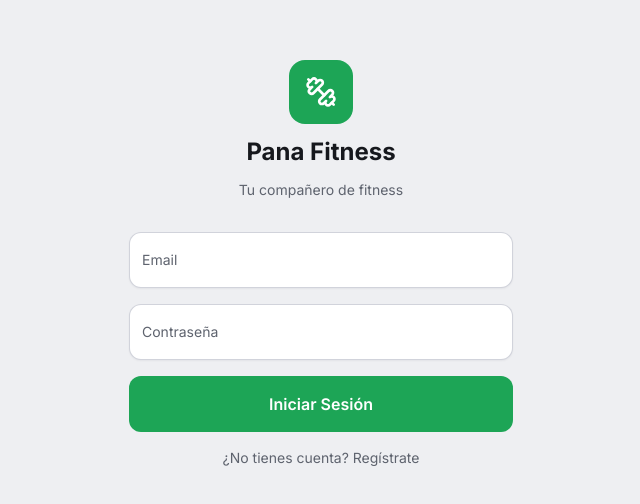
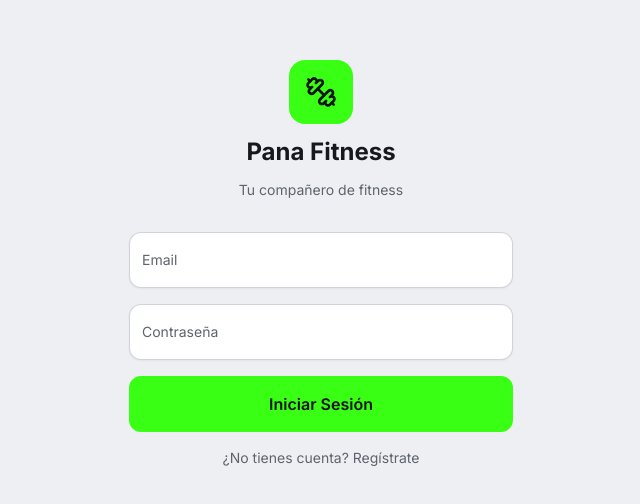
Before and after one commit to tomas1596/fitnesspanaapp, a React (Vite) app: page /auth in a window 1280 px wide. Shown: the part 136-640 px from the top of the page, without its empty margins (319-959 px from the left). Built offline with nearby package versions, Linux system fonts and the light colour scheme.

Commit message:
modo rosita actualizado

```diff
--- a/src/App.tsx
+++ b/src/App.tsx
@@ -27,18 +27,36 @@ const queryClient = new QueryClient();
 
 const BRAND_THEMES = {
   default: {
+    // Hex para uso en inline styles / estilos de Leaflet
     '--brand-color': '#39FF14',
     '--brand-color-dim': 'rgba(57, 255, 20, 0.13)',
     '--brand-glow-sm': 'rgba(57, 255, 20, 0.33)',
     '--brand-glow': 'rgba(57, 255, 20, 0.45)',
     '--brand-glow-lg': 'rgba(57, 255, 20, 0.65)',
+    // HSL para el sistema shadcn (text-primary, bg-primary, ring-primary, etc.)
+    // hsl(111, 100%, 54%) ≈ #39FF14
+    '--primary': '111 100% 54%',
+    '--primary-foreground': '220 13% 8%',
+    '--ring': '111 100% 54%',
+    '--sidebar-primary': '111 100% 54%',
+    '--sidebar-primary-foreground': '220 13% 8%',
+    '--sidebar-ring': '111 100% 54%',
   },
   pink: {
+    // Hex para uso en inline styles
     '--brand-color': '#FF1493',
     '--brand-color-dim': 'rgba(255, 20, 147, 0.13)',
     '--brand-glow-sm': 'rgba(255, 20, 147, 0.33)',
     '--brand-glow': 'rgba(255, 20, 147, 0.45)',
     '--brand-glow-lg': 'rgba(255, 20, 147, 0.65)',
+    // HSL para el sistema shadcn — rosa vibrante VIP
+    // hsl(328, 100%, 54%) ≈ #FF1493
+    '--primary': '328 100% 54%',
+    '--primary-foreground': '0 0% 100%',
+    '--ring': '328 100% 54%',
+    '--sidebar-primary': '328 100% 54%',
+    '--sidebar-primary-foreground': '0 0% 100%',
+    '--sidebar-ring': '328 100% 54%',
   },
 } as const;
 
--- a/src/index.css
+++ b/src/index.css
@@ -17,8 +17,8 @@
     --popover: 0 0% 100%;
     --popover-foreground: 220 13% 10%;
 
-    --primary: 145 70% 38%;
-    --primary-foreground: 0 0% 100%;
+    --primary: 111 100% 54%;
+    --primary-foreground: 220 13% 8%;
 
     /* Campos: tono un poco más profundo que el fondo de página */
     --secondary: 220 12% 91%;
@@ -36,7 +36,7 @@
     /* Bordes más visibles en modo día (inputs, cards, selects) */
     --border: 220 12% 82%;
     --input: 220 12% 78%;
-    --ring: 145 70% 38%;
+    --ring: 111 100% 54%;
 
     --radius: 0.75rem;
 
@@ -49,12 +49,12 @@
 
     --sidebar-background: 220 14% 94%;
     --sidebar-foreground: 220 13% 15%;
-    --sidebar-primary: 145 70% 38%;
-    --sidebar-primary-foreground: 0 0% 100%;
+    --sidebar-primary: 111 100% 54%;
+    --sidebar-primary-foreground: 220 13% 8%;
     --sidebar-accent: 220 10% 94%;
     --sidebar-accent-foreground: 220 13% 10%;
     --sidebar-border: 220 12% 82%;
-    --sidebar-ring: 145 70% 38%;
+    --sidebar-ring: 111 100% 54%;
   }
 
   .dark {
@@ -67,7 +67,7 @@
     --popover: 220 10% 12%;
     --popover-foreground: 0 0% 100%;
 
-    --primary: 145 100% 50%;
+    --primary: 111 100% 54%;
     --primary-foreground: 220 13% 8%;
 
     --secondary: 220 10% 16%;
@@ -84,7 +84,7 @@
 
     --border: 220 10% 18%;
     --input: 220 10% 18%;
-    --ring: 145 100% 50%;
+    --ring: 111 100% 54%;
 
     /* Brand vars heredados en dark (sin cambios, sólo JS los sobreescribe) */
     --brand-color: #39FF14;
@@ -95,12 +95,12 @@
 
     --sidebar-background: 220 13% 8%;
     --sidebar-foreground: 0 0% 85%;
-    --sidebar-primary: 145 100% 50%;
+    --sidebar-primary: 111 100% 54%;
     --sidebar-primary-foreground: 220 13% 8%;
     --sidebar-accent: 220 10% 16%;
     --sidebar-accent-foreground: 0 0% 100%;
     --sidebar-border: 220 10% 18%;
-    --sidebar-ring: 145 100% 50%;
+    --sidebar-ring: 111 100% 54%;
   }
 }
 
--- a/src/pages/Profile.tsx
+++ b/src/pages/Profile.tsx
@@ -344,7 +344,7 @@ const Profile = () => {
           <div className="flex items-center gap-3 rounded-2xl border border-pink-300/60 bg-pink-100/50 px-4 py-3 dark:border-pink-500/30 dark:bg-pink-500/10">
             <Heart className="h-5 w-5 shrink-0 fill-pink-500 text-pink-500" />
             <p className="text-sm font-semibold text-pink-600 dark:text-pink-400">
-              Modo Rosita para mi amor ♥ Te amo
+              Modo Rosita para mi amor. Te amo. Gracias por tu apoyo incondicional.
             </p>
           </div>
         )}
--- a/src/pages/Timer.tsx
+++ b/src/pages/Timer.tsx
@@ -159,7 +159,7 @@ const Timer = () => {
   const bg = (() => {
     if (paused) return '#DC2626'; // red
     if (phase === 'prep') return '#FACC15'; // yellow
-    if (phase === 'work') return '#22FF55'; // neon green
+    if (phase === 'work') return 'var(--brand-color)';
     if (phase === 'rest') return '#38BDF8'; // sky
     return 'hsl(var(--background))';
   })();
```
